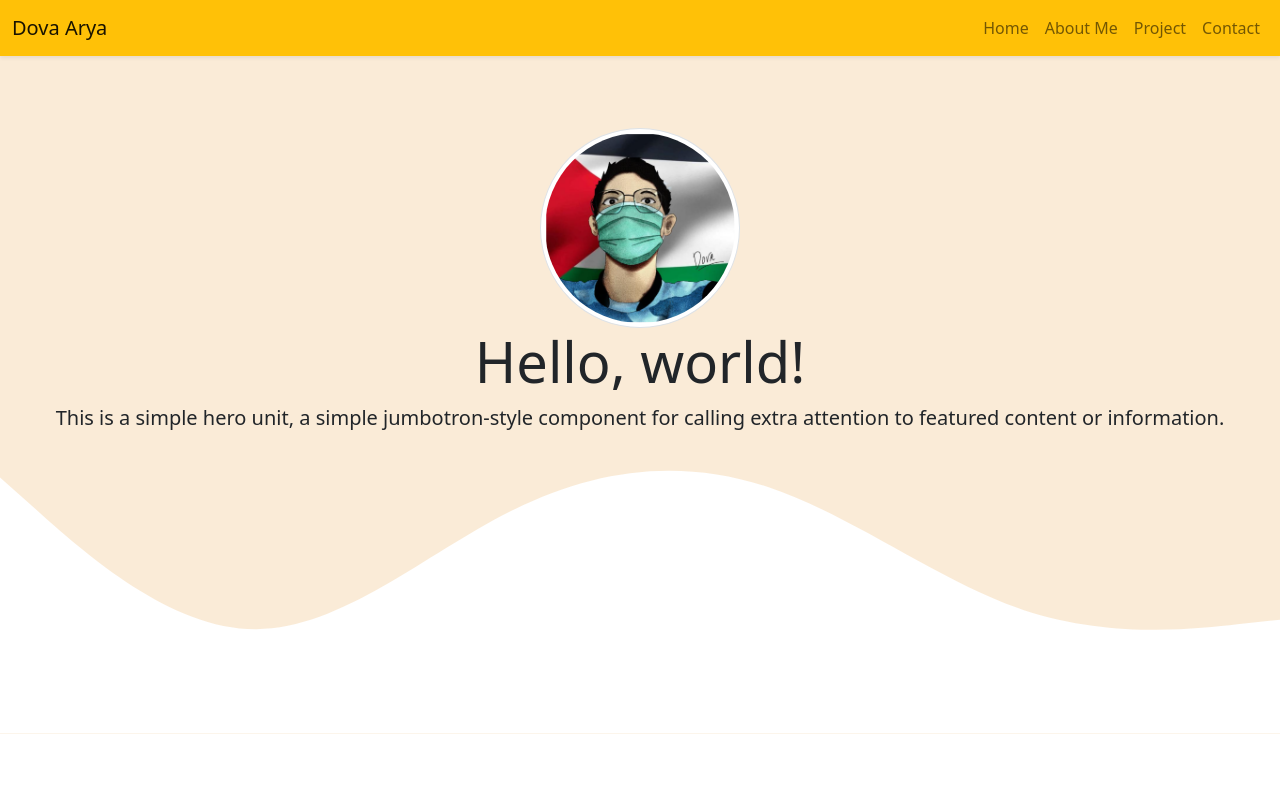
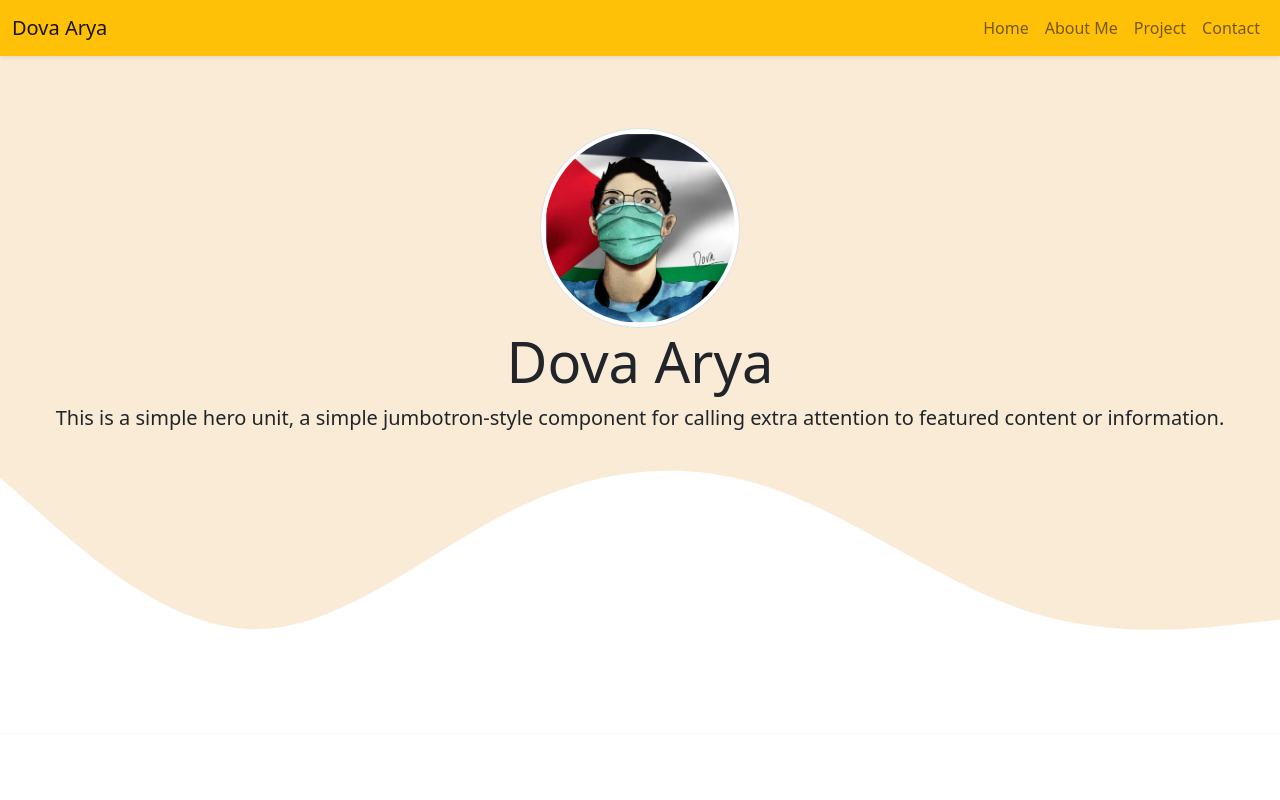
Before and after one commit to DovaArya2623/DovaArya2623.github.web1, a plain HTML site: page index.html in a window 1280 px wide. Shown: the top 800 px of the page. Drawn offline with nearby package versions, Linux system fonts and the light colour scheme.

Commit message:
Update index.html

```diff
--- a/index.html
+++ b/index.html
@@ -58,7 +58,7 @@
         width="200"
         class="rounded-circle img-thumbnail"
       />
-      <h1 class="display-4">Hello, world!</h1>
+      <h1 class="display-4">Dova Arya</h1>
       <p class="lead">
         This is a simple hero unit, a simple jumbotron-style component for
         calling extra attention to featured content or information.
```
